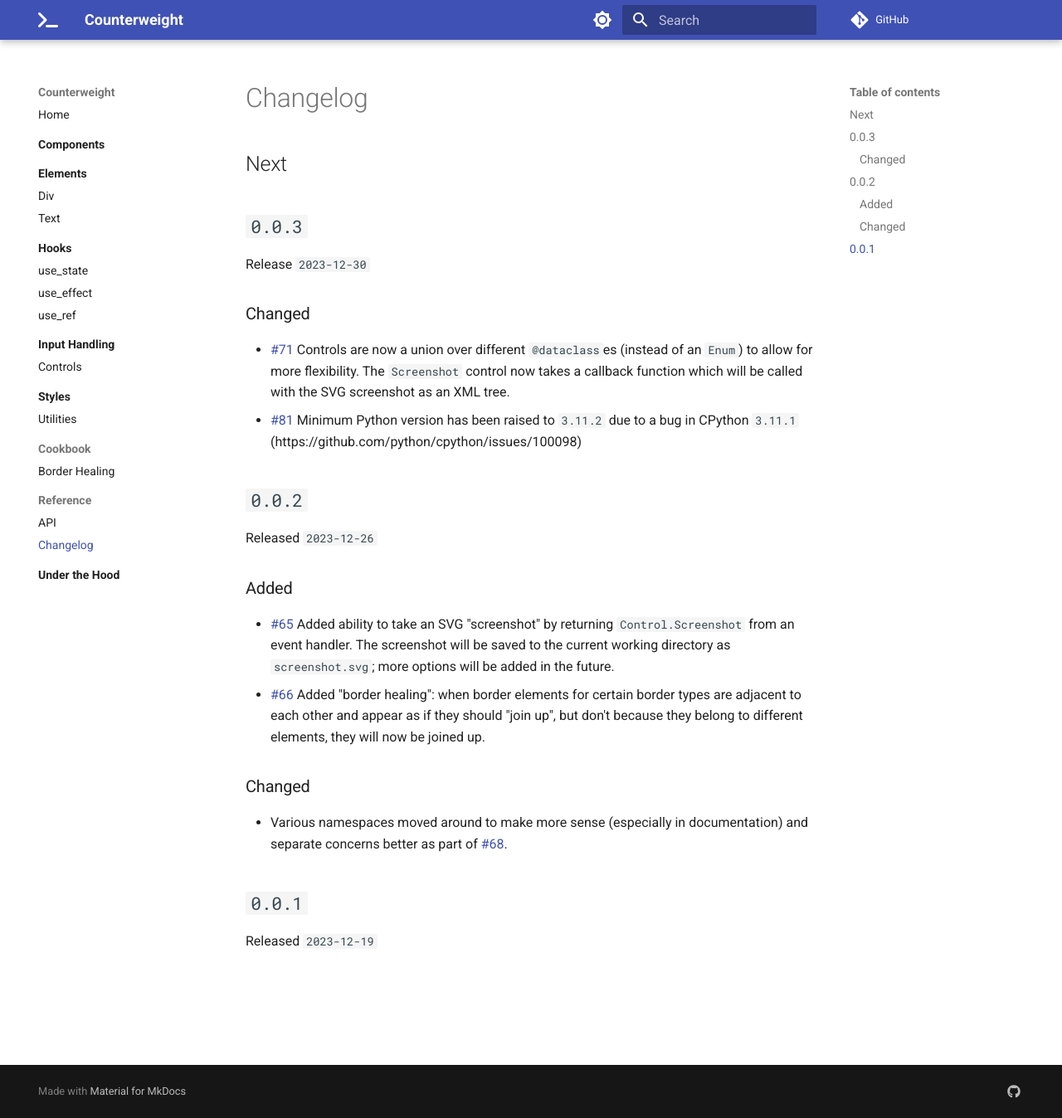
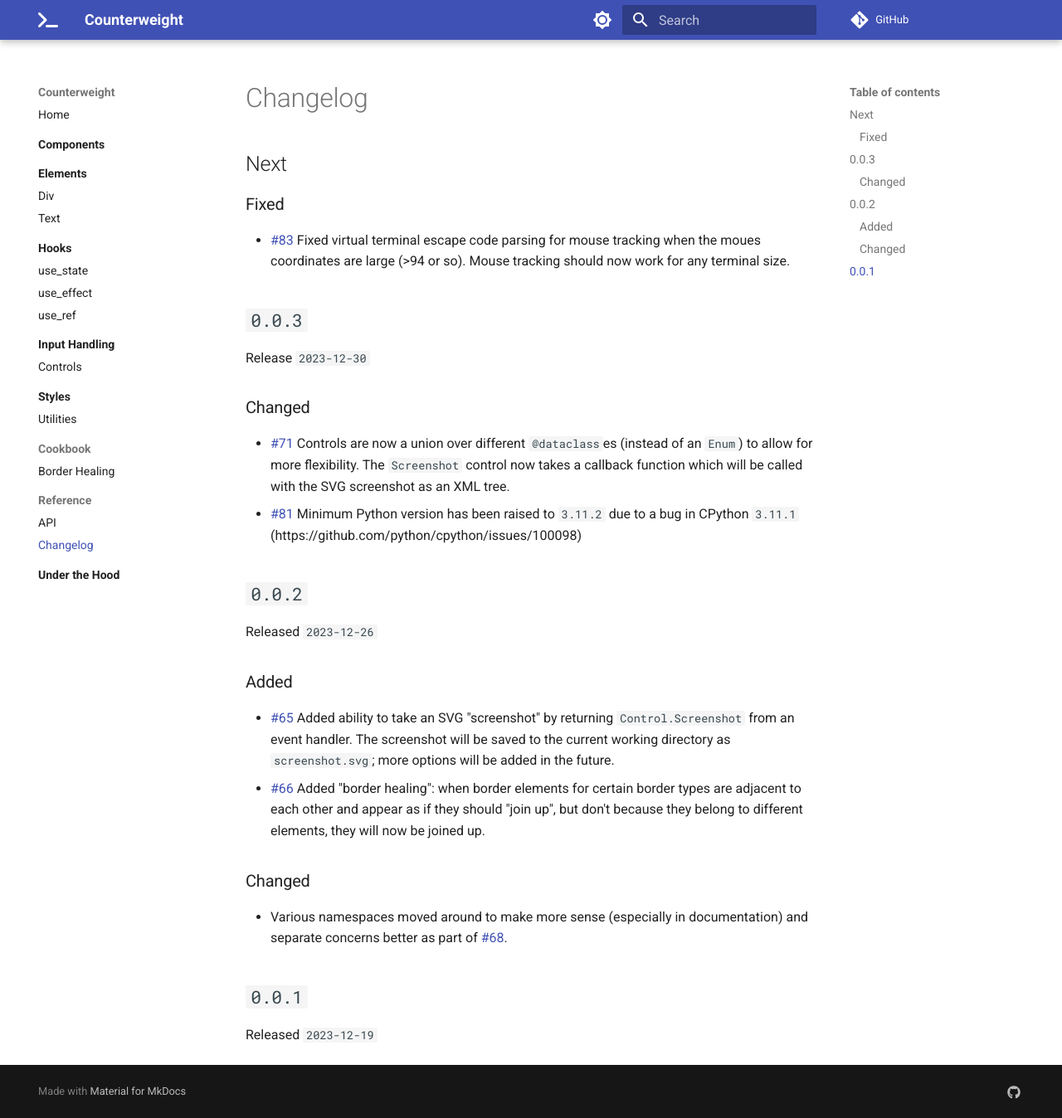
Before and after one commit to JoshKarpel/counterweight, an MkDocs documentation site: the page built from docs/reference/changelog.md, in a window 1280 px wide and 1348 px high. Shown: the whole window at 83% size. Built offline with MkDocs 1.6.1 and Material for MkDocs 9.7.7, drawn with Linux system fonts in a browser that asks for light colours; comment, search, counter and statistics services are not loaded.

Commit message:
changelog entry

```diff
--- a/docs/reference/changelog.md
+++ b/docs/reference/changelog.md
@@ -1,6 +1,12 @@
 # Changelog
 
 ## Next
+
+### Fixed
+
+- [#83](https://github.com/JoshKarpel/counterweight/pull/83)
+  Fixed virtual terminal escape code parsing for mouse tracking when the moues coordinates are large (>94 or so).
+  Mouse tracking should now work for any terminal size.
 
 ## `0.0.3`
 
```
